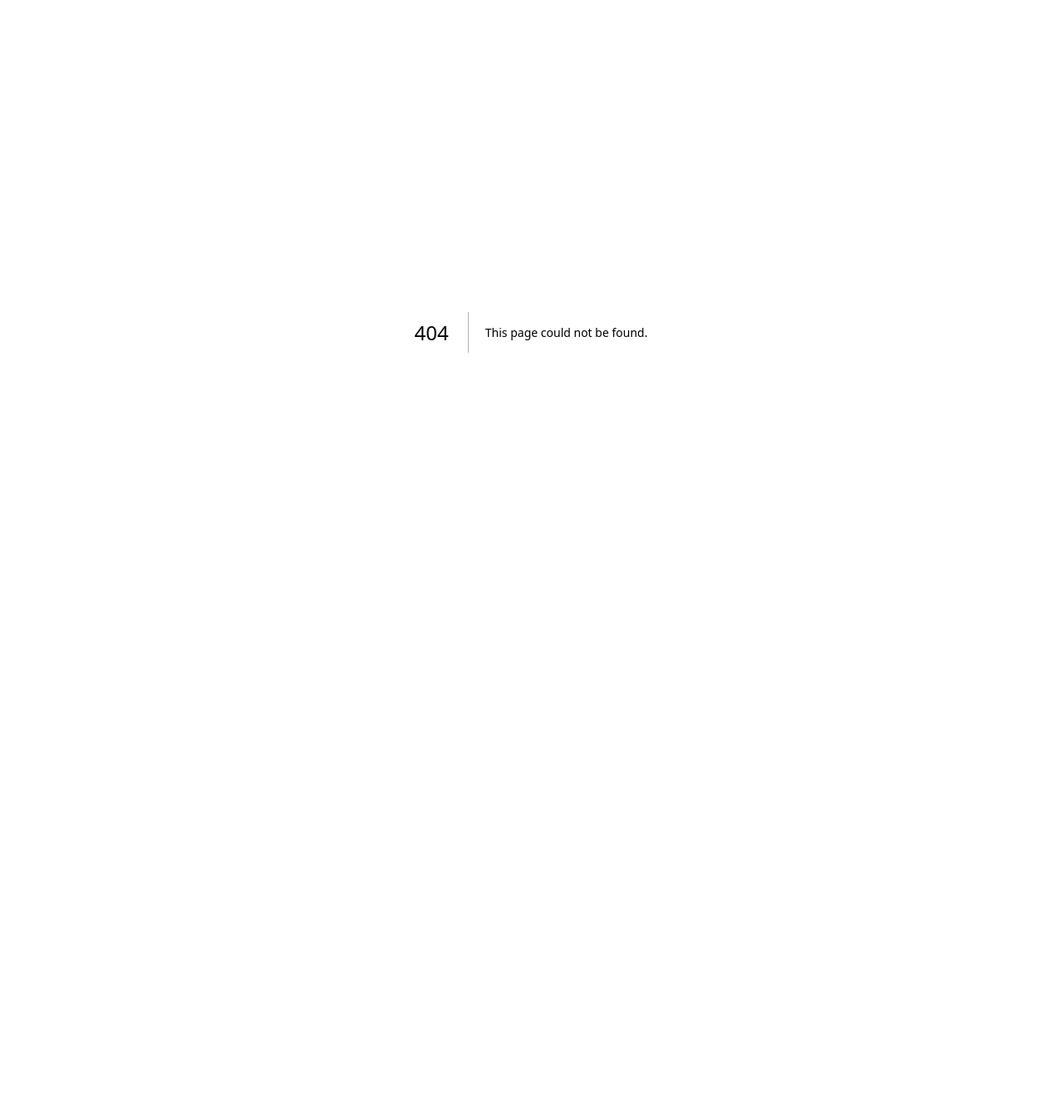
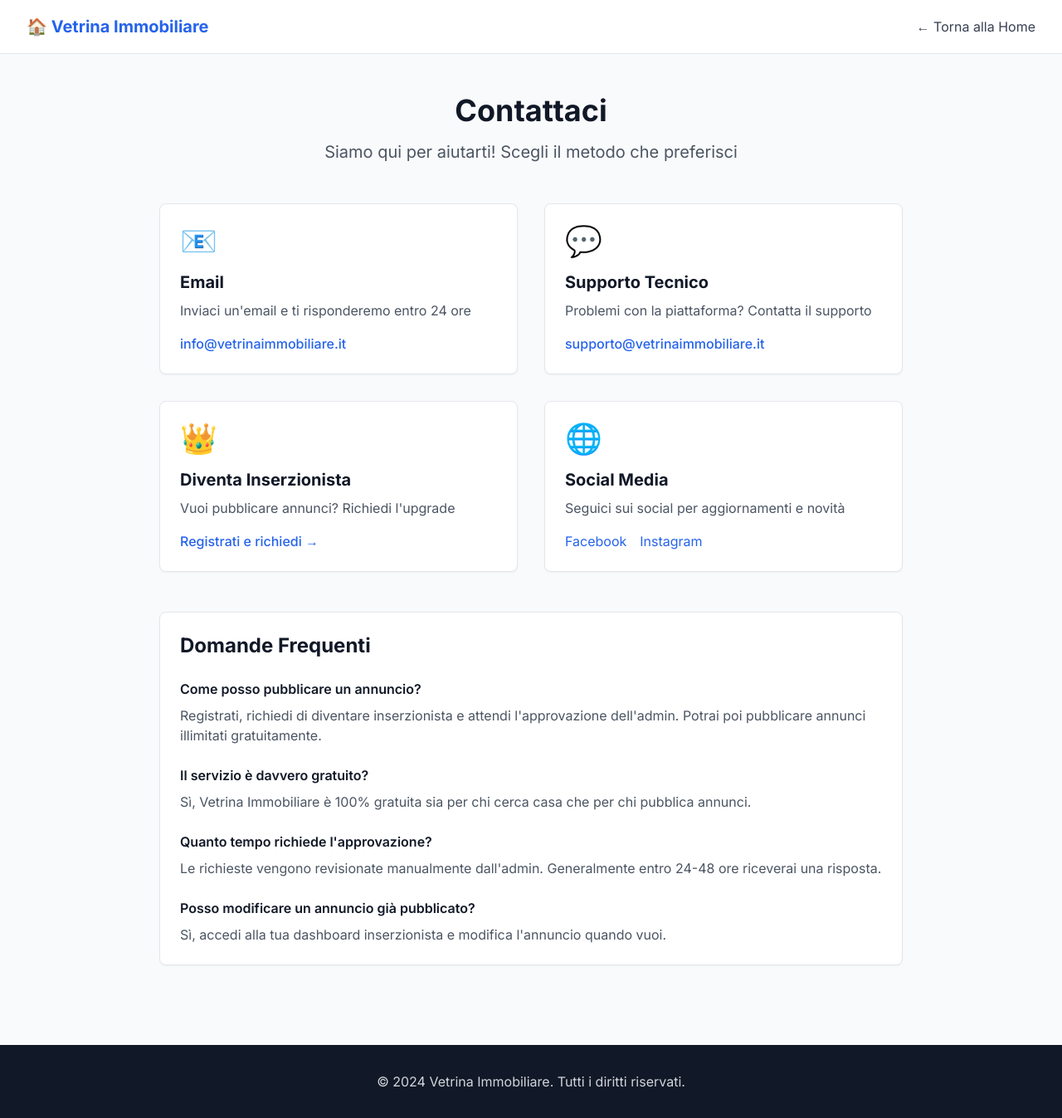
Before and after one commit to since1893/vetrina-immobiliare, a Next.js app: page /contatti in a window 1280 px wide. Before the commit this address had no page. Shown: the whole page at 83% size. Before the commit the page ends 800 px from the top, so only its background shows below. Built offline with nearby package versions, Linux system fonts and the light colour scheme.

Commit message:
Create page.tsx

```diff
--- /dev/null
+++ b/app/contatti/page.tsx
@@ -0,0 +1,159 @@
+import Link from 'next/link'
+
+export const metadata = {
+  title: 'Contatti - Vetrina Immobiliare',
+  description: 'Contattaci per supporto e informazioni',
+}
+
+export default function ContattiPage() {
+  return (
+    <div className="min-h-screen bg-gray-50">
+      {/* Header */}
+      <header className="bg-white border-b border-gray-200">
+        <div className="container-custom">
+          <div className="flex items-center justify-between h-16">
+            <Link href="/" className="text-xl font-bold text-primary-600">
+              🏠 Vetrina Immobiliare
+            </Link>
+            <Link href="/" className="text-gray-700 hover:text-primary-600">
+              ← Torna alla Home
+            </Link>
+          </div>
+        </div>
+      </header>
+
+      {/* Content */}
+      <div className="container-custom py-12">
+        <div className="max-w-4xl mx-auto">
+          <div className="text-center mb-12">
+            <h1 className="text-4xl font-bold text-gray-900 mb-4">
+              Contattaci
+            </h1>
+            <p className="text-xl text-gray-600">
+              Siamo qui per aiutarti! Scegli il metodo che preferisci
+            </p>
+          </div>
+
+          <div className="grid grid-cols-1 md:grid-cols-2 gap-8 mb-12">
+            {/* Email */}
+            <div className="card hover:shadow-lg transition-shadow">
+              <div className="text-4xl mb-4">📧</div>
+              <h3 className="text-xl font-bold text-gray-900 mb-2">Email</h3>
+              <p className="text-gray-600 mb-4">
+                Inviaci un'email e ti risponderemo entro 24 ore
+              </p>
+              <a
+                href="mailto:info@vetrinaimmobiliare.it"
+                className="text-primary-600 hover:text-primary-700 font-medium"
+              >
+                info@vetrinaimmobiliare.it
+              </a>
+            </div>
+
+            {/* Supporto */}
+            <div className="card hover:shadow-lg transition-shadow">
+              <div className="text-4xl mb-4">💬</div>
+              <h3 className="text-xl font-bold text-gray-900 mb-2">Supporto Tecnico</h3>
+              <p className="text-gray-600 mb-4">
+                Problemi con la piattaforma? Contatta il supporto
+              </p>
+              <a
+                href="mailto:supporto@vetrinaimmobiliare.it"
+                className="text-primary-600 hover:text-primary-700 font-medium"
+              >
+                supporto@vetrinaimmobiliare.it
+              </a>
+            </div>
+
+            {/* Admin */}
+            <div className="card hover:shadow-lg transition-shadow">
+              <div className="text-4xl mb-4">👑</div>
+              <h3 className="text-xl font-bold text-gray-900 mb-2">Diventa Inserzionista</h3>
+              <p className="text-gray-600 mb-4">
+                Vuoi pubblicare annunci? Richiedi l'upgrade
+              </p>
+              <Link
+                href="/signup"
+                className="text-primary-600 hover:text-primary-700 font-medium"
+              >
+                Registrati e richiedi →
+              </Link>
+            </div>
+
+            {/* Social */}
+            <div className="card hover:shadow-lg transition-shadow">
+              <div className="text-4xl mb-4">🌐</div>
+              <h3 className="text-xl font-bold text-gray-900 mb-2">Social Media</h3>
+              <p className="text-gray-600 mb-4">
+                Seguici sui social per aggiornamenti e novità
+              </p>
+              <div className="flex gap-4">
+                <a href="#" className="text-primary-600 hover:text-primary-700">
+                  Facebook
+                </a>
+                <a href="#" className="text-primary-600 hover:text-primary-700">
+                  Instagram
+                </a>
+              </div>
+            </div>
+          </div>
+
+          {/* FAQ */}
+          <div className="card">
+            <h2 className="text-2xl font-bold text-gray-900 mb-6">
+              Domande Frequenti
+            </h2>
+
+            <div className="space-y-6">
+              <div>
+                <h3 className="font-semibold text-gray-900 mb-2">
+                  Come posso pubblicare un annuncio?
+                </h3>
+                <p className="text-gray-600">
+                  Registrati, richiedi di diventare inserzionista e attendi l'approvazione dell'admin.
+                  Potrai poi pubblicare annunci illimitati gratuitamente.
+                </p>
+              </div>
+
+              <div>
+                <h3 className="font-semibold text-gray-900 mb-2">
+                  Il servizio è davvero gratuito?
+                </h3>
+                <p className="text-gray-600">
+                  Sì, Vetrina Immobiliare è 100% gratuita sia per chi cerca casa
+                  che per chi pubblica annunci.
+                </p>
+              </div>
+
+              <div>
+                <h3 className="font-semibold text-gray-900 mb-2">
+                  Quanto tempo richiede l'approvazione?
+                </h3>
+                <p className="text-gray-600">
+                  Le richieste vengono revisionate manualmente dall'admin.
+                  Generalmente entro 24-48 ore riceverai una risposta.
+                </p>
+              </div>
+
+              <div>
+                <h3 className="font-semibold text-gray-900 mb-2">
+                  Posso modificare un annuncio già pubblicato?
+                </h3>
+                <p className="text-gray-600">
+                  Sì, accedi alla tua dashboard inserzionista e modifica l'annuncio quando vuoi.
+                </p>
+              </div>
+            </div>
+          </div>
+        </div>
+      </div>
+
+      {/* Footer */}
+      <footer className="bg-gray-900 text-gray-300 py-8 mt-12">
+        <div className="container-custom text-center">
+          <p>&copy; 2024 Vetrina Immobiliare. Tutti i diritti riservati.</p>
+        </div>
+      </footer>
+    </div>
+  )
+}
```
